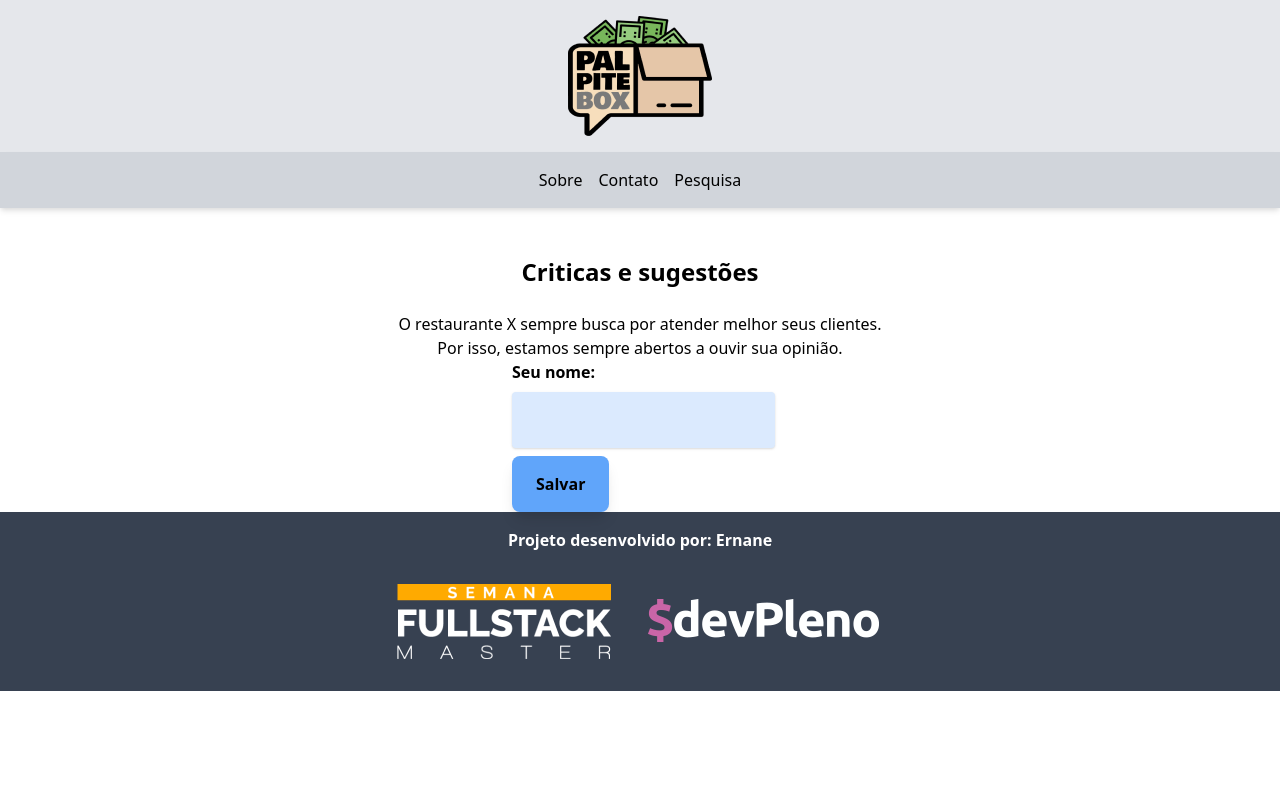
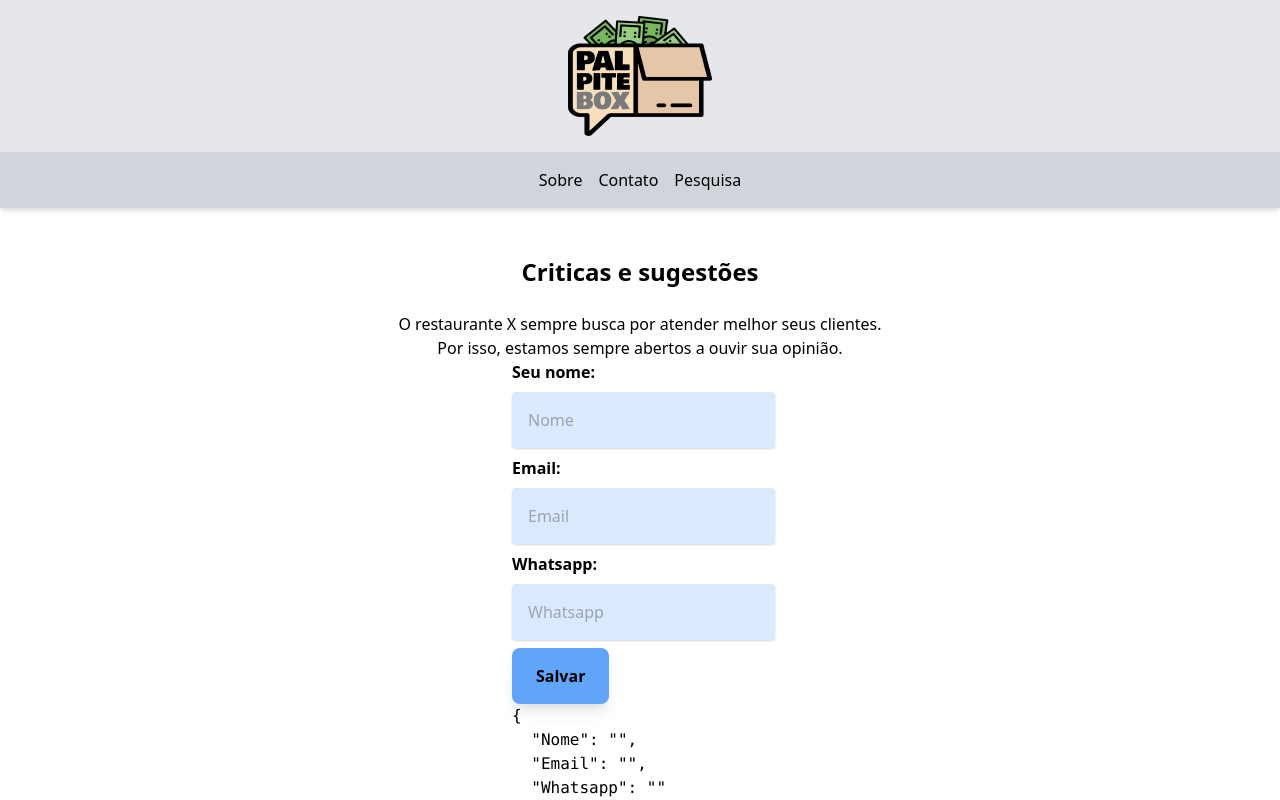
Before and after one commit to ernaneSNcarvalho/palpite_box, a Next.js app: page /pesquisa in a window 1280 px wide. Shown: the top 800 px of the page. Built offline with nearby package versions, Linux system fonts and the light colour scheme.

Commit message:
Finalizando Formulário

```diff
--- a/pages/pesquisa.js
+++ b/pages/pesquisa.js
@@ -1,20 +1,32 @@
-import React from 'react'
+import React, { useState } from 'react'
 import Link from 'next/link'
 
 const Pesquisa = () => {
+    const [form, setForm] = useState({
+        Nome: '',
+        Email: '',
+        Whatsapp: ''
+    })
     const save = async () => {
-        const form = {
-            Nome: 'aa',
-            Email: 'bb',
-            Whatsapp: 'cc'
-        }
-        const response = await fetch('/api/save', {
+        try{
+            const response = await fetch('/api/save', {
             method: 'POST',
             body: JSON.stringify(form)
         })
 
         const data = await response.json()
         console.log(data)
+        }catch(err){
+
+        }
+    }
+    const onChange = evt => {
+        const value = evt.target.value
+        const key = evt.target.name
+        setForm(old => ({
+            ...old,
+            [key]: value
+        }))
     }
     return (
         <div className='pt-6'>
@@ -23,8 +35,15 @@
              Por isso, estamos sempre abertos a ouvir sua opinião.</p>
             <div className='w-1/5 mx-auto'>
                 <label className='font-bold'>Seu nome:</label>
-                <input className='p-4 block shadow bg-blue-100 my-2 rounded' type="text" />
+                <input className='p-4 block shadow bg-blue-100 my-2 rounded' type="text" placeholder='Nome' onChange={onChange}  name='Nome' value={form.Nome} />
+                <label className='font-bold'>Email:</label>
+                <input className='p-4 block shadow bg-blue-100 my-2 rounded' type="text" placeholder='Email'  onChange={onChange}  name='Email' value={form.Email} />
+                <label className='font-bold'>Whatsapp:</label>
+                <input className='p-4 block shadow bg-blue-100 my-2 rounded' type="text" placeholder='Whatsapp'  onChange={onChange}  name='Whatsapp' value={form.Whatsapp} />
                 <button className='bg-blue-400 px-6 py-4 font-bold rounded-lg shadow-lg hover:shadow' onClick={save}>Salvar</button>
+                <pre>
+                    {JSON.stringify(form, null, 2)}
+                </pre>
             </div>
         </div>
     )
```
